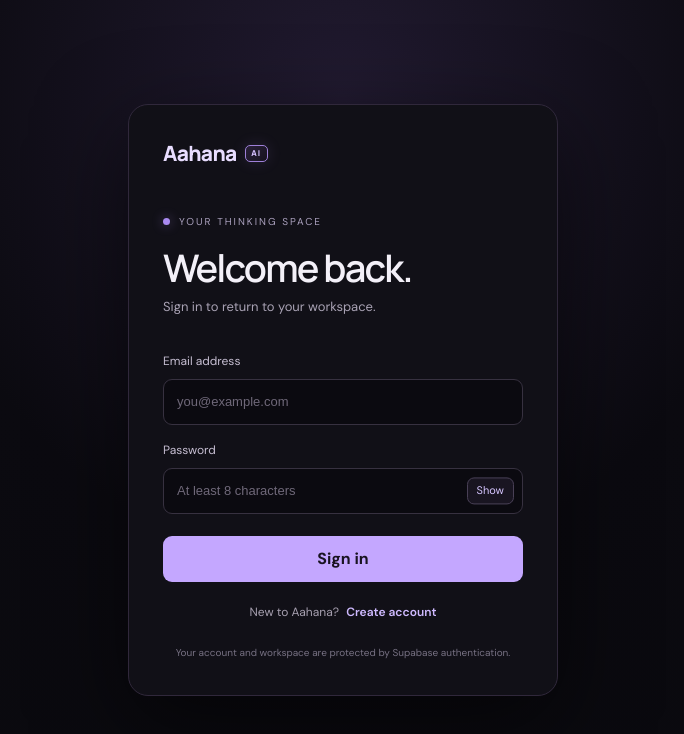
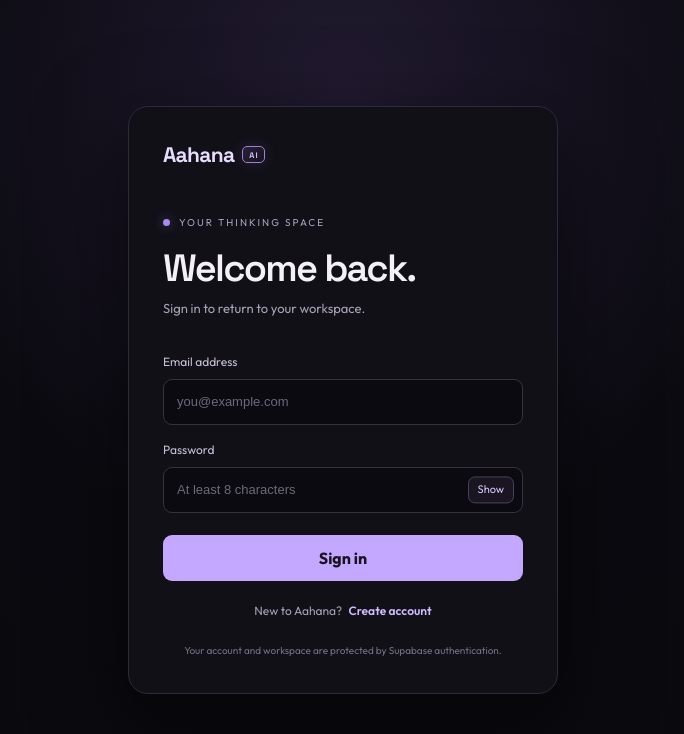
Before and after one commit to abhishekpsalimath-hue/Aahana.ai, a Next.js app: page /login in a window 1280 px wide. Shown: the top 734 px of the page, without its empty margins (297-981 px from the left). Built offline with nearby package versions, Linux system fonts and the light colour scheme.

Commit message:
Apply distinctive Aahana typography and video preview styles

```diff
--- a/src/app/globals.css
+++ b/src/app/globals.css
@@ -1,14 +1,14 @@
-@import url('https://fonts.googleapis.com/css2?family=DM+Sans:wght@400;500;600;700&family=Manrope:wght@400;500;600;700;800&display=swap');
+@import url('https://fonts.googleapis.com/css2?family=Outfit:wght@400;500;600;700;800&family=Space+Grotesk:wght@400;500;600;700&display=swap');
 
 :root{color-scheme:dark;--bg:#09090d;--panel:#101016;--panel-2:#15151e;--line:#252431;--text:#f3f0f8;--muted:#9691a4;--lilac:#c4a7ff;--lilac-2:#a987f2}
 *{box-sizing:border-box}
-html,body{margin:0;min-height:100%;background:var(--bg);color:var(--text);font-family:'DM Sans',sans-serif}
+html,body{margin:0;min-height:100%;background:var(--bg);color:var(--text);font-family:'Outfit',sans-serif}
 button,textarea{font:inherit}
 button{cursor:pointer}
 .shell{min-height:100vh;display:grid;grid-template-columns:248px minmax(0,1fr)}
 .sidebar{position:sticky;top:0;height:100vh;border-right:1px solid var(--line);padding:27px 18px;display:flex;flex-direction:column;background:#0c0c11}
-.brand{display:flex;align-items:center;gap:9px;color:var(--text);text-decoration:none;font:800 21px Manrope,sans-serif;letter-spacing:-1px;padding:0 8px}
-.brand-mark{display:grid;place-items:center;width:29px;height:29px;border-radius:10px;background:var(--lilac);color:#17111f;font:800 22px Manrope}
+.brand{display:flex;align-items:center;gap:9px;color:var(--text);text-decoration:none;font:800 21px Space Grotesk,sans-serif;letter-spacing:-1px;padding:0 8px}
+.brand-mark{display:grid;place-items:center;width:29px;height:29px;border-radius:10px;background:var(--lilac);color:#17111f;font:800 22px Space Grotesk}
 .new-chat{margin:43px 0 35px;border:1px solid #393347;border-radius:11px;background:#17141f;color:#e9e0ff;padding:12px;text-align:left;font-size:13px}
 .new-chat span{font-size:18px;margin-right:7px}
 .side-label{font-size:10px;letter-spacing:1.5px;color:#706b7d;padding:0 10px 13px}
@@ -25,7 +25,7 @@ button{cursor:pointer}
 .status-dot,.eyebrow span{width:7px;height:7px;border-radius:50%;background:#a98af0;display:inline-block;box-shadow:0 0 12px #a98af077}
 .welcome{width:min(780px,calc(100% - 48px));margin:clamp(65px,10vh,110px) auto 60px}
 .eyebrow{font-size:10px;letter-spacing:2px;color:#aaa0bd;display:flex;align-items:center;gap:9px}
-h1{font:600 clamp(44px,6vw,70px)/1.05 Manrope,sans-serif;letter-spacing:-3.8px;margin:24px 0 17px}
+h1{font:600 clamp(44px,6vw,70px)/1.05 Space Grotesk,sans-serif;letter-spacing:-3.8px;margin:24px 0 17px}
 h1 em{font-style:normal;color:var(--lilac)}
 .welcome>p{color:#aaa5b4;font-size:15px;line-height:1.8;margin:0 0 35px}
 .mode-row{display:flex;gap:7px;margin-bottom:13px}
@@ -198,7 +198,7 @@ h1 em{font-style:normal;color:var(--lilac)}
 /* Aahana signature identity and motion */
 .brand{gap:8px;letter-spacing:-.7px}
 .brand-word{color:#e8ddff;font-weight:800}
-.brand-ai{display:inline-grid;place-items:center;min-width:23px;height:17px;padding:0 5px;border:1px solid #9e80d8;border-radius:5px;background:linear-gradient(135deg,#292039,#17131f);color:#d6c1ff;font:800 8px/1 Manrope,sans-serif;letter-spacing:1px;box-shadow:0 0 15px #b995ff22}
+.brand-ai{display:inline-grid;place-items:center;min-width:23px;height:17px;padding:0 5px;border:1px solid #9e80d8;border-radius:5px;background:linear-gradient(135deg,#292039,#17131f);color:#d6c1ff;font:800 8px/1 Space Grotesk,sans-serif;letter-spacing:1px;box-shadow:0 0 15px #b995ff22}
 .auth-brand .brand-word{color:#e8ddff}
 .welcome{position:relative}
 .welcome-signal{position:relative;width:86px;height:86px;margin:0 0 22px 2px;display:grid;place-items:center;isolation:isolate}
@@ -213,7 +213,7 @@ h1 em{font-style:normal;color:var(--lilac)}
 @keyframes orbit-drift{from{transform:rotate(-28deg) scaleY(.52)}to{transform:rotate(332deg) scaleY(.52)}}
 @keyframes orbit-drift-reverse{from{transform:rotate(58deg) scaleY(.62)}to{transform:rotate(-302deg) scaleY(.62)}}
 @keyframes spark-float{0%,100%{translate:0 0;opacity:.55}50%{translate:0 -6px;opacity:1}}
-.send{position:relative;display:inline-flex;align-items:center;justify-content:center;gap:12px;width:auto;min-width:122px;height:42px;padding:0 13px 0 16px;border:1px solid #e1d2ff88;border-radius:12px;background:linear-gradient(115deg,#d8c5ff 0%,#b99af2 48%,#a887e8 100%);color:#1a1422;font:700 12px Manrope,sans-serif;letter-spacing:-.1px;box-shadow:0 5px 20px #b18cf633,inset 0 1px #ffffff88;transition:transform .22s ease,box-shadow .22s ease,filter .22s ease;overflow:hidden;cursor:pointer}
+.send{position:relative;display:inline-flex;align-items:center;justify-content:center;gap:12px;width:auto;min-width:122px;height:42px;padding:0 13px 0 16px;border:1px solid #e1d2ff88;border-radius:12px;background:linear-gradient(115deg,#d8c5ff 0%,#b99af2 48%,#a887e8 100%);color:#1a1422;font:700 12px Space Grotesk,sans-serif;letter-spacing:-.1px;box-shadow:0 5px 20px #b18cf633,inset 0 1px #ffffff88;transition:transform .22s ease,box-shadow .22s ease,filter .22s ease;overflow:hidden;cursor:pointer}
 .send::before{content:"";position:absolute;inset:-1px;background:linear-gradient(110deg,transparent 20%,#fff8 48%,transparent 72%);transform:translateX(-130%);transition:transform .65s ease}
 .send:hover:not(:disabled){transform:translateY(-2px);box-shadow:0 8px 28px #b18cf655,inset 0 1px #ffffffaa;filter:saturate(1.08)}
 .send:hover:not(:disabled)::before{transform:translateX(130%)}
@@ -321,3 +321,11 @@ button:focus-visible,a:focus-visible{outline-color:#c4a7ff}
 .build-tools-actions button:disabled{opacity:.42;cursor:not-allowed}
 .build-tools-note{margin:10px 0 0;color:#a99fb7;font-size:10px;line-height:1.5}
 @media(max-width:760px){.build-tools{padding:12px}.build-tools-heading{align-items:flex-start}.build-tools-actions{width:100%}.build-tools-actions button{flex:1}}
+
+.generated-video-preview{margin:0 0 14px;border:1px solid #342b43;background:#0d0c12;border-radius:15px;padding:12px;max-width:760px}
+.generated-video-preview video{display:block;width:100%;max-height:460px;object-fit:contain;border-radius:10px;background:#050508}
+.generated-video-preview small{display:block;color:#92899f;font-size:11px;margin-top:9px}
+.video-setting{display:flex;align-items:center;gap:6px;color:#aaa1b8;font-size:11px}
+.video-setting select{border:1px solid #393044;border-radius:8px;background:#111018;color:#ded5eb;padding:7px 8px;font:inherit}
+.video-audio-setting{display:flex;align-items:center;gap:5px;color:#aaa1b8;font-size:11px}
+.video-audio-setting input{accent-color:#c4a7ff}
```
